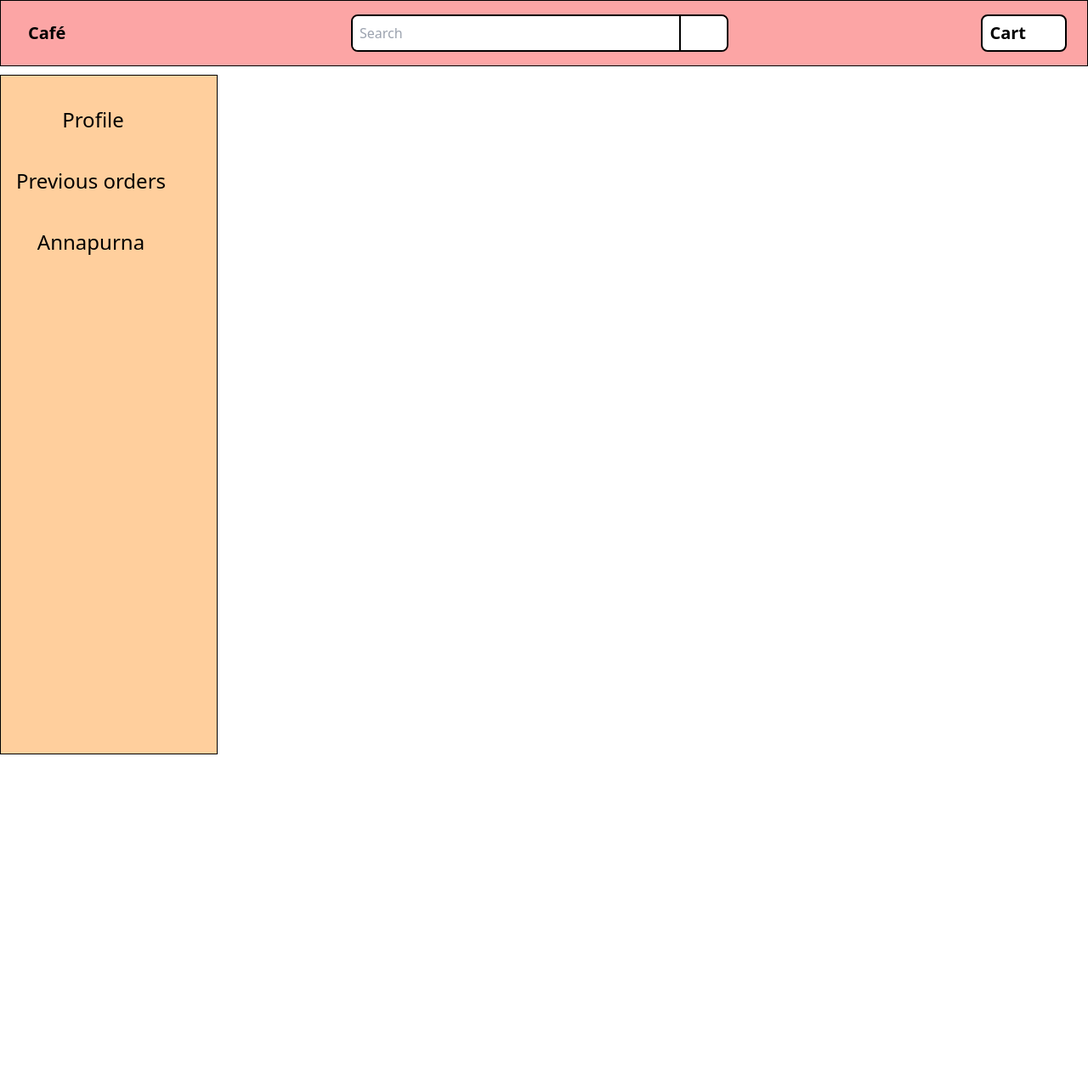
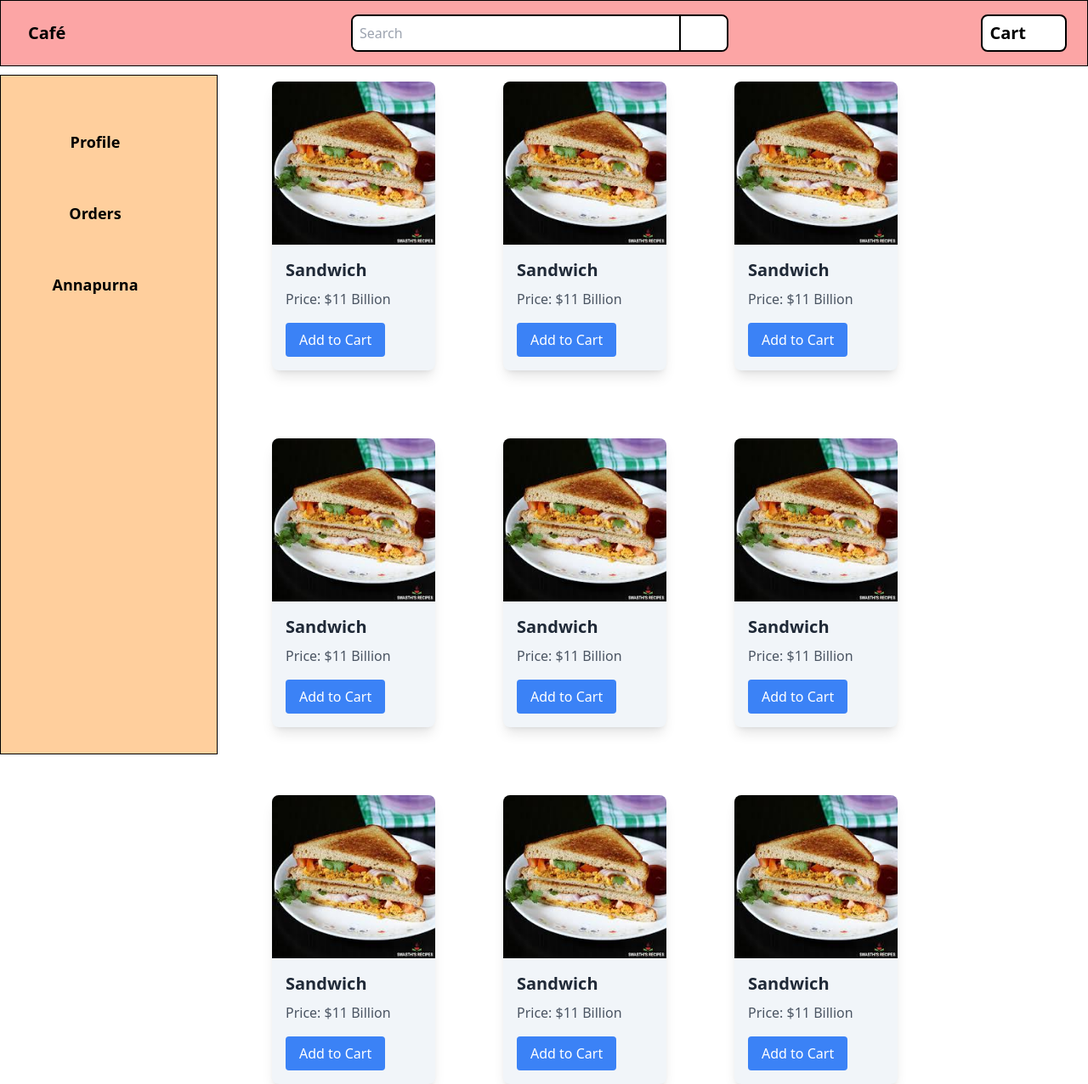
Before and after one commit to iamsyg/Cafe, a React (Vite) app: page / in a window 1280 px wide. Shown: the whole page at 85% size. Before the commit the page ends 800 px from the top, so only its background shows below. Built offline with nearby package versions, Linux system fonts and the light colour scheme; some icons are missing.

Commit message:
Items and responsiveness

```diff
--- a/src/App.jsx
+++ b/src/App.jsx
@@ -4,6 +4,7 @@ import viteLogo from '/vite.svg'
 import './App.css'
 import Navbar from './components/Navbar'
 import Sidebar from './components/Sidebar'
+import Items from './components/Items'
 
 function App() {
   const [count, setCount] = useState(0)
@@ -14,7 +15,7 @@ function App() {
       <div className="sidebar w-1/5 bg-peach text-black fixed top-20 left-0 h-screen p-4 text-2xl border border-black mt-2">
       <Sidebar/>
       </div>
-
+      <Items/>
     </>
   )
 }
--- /dev/null
+++ b/src/components/Items.jsx
@@ -0,0 +1,217 @@
+import React from "react";
+
+const Items = () => {
+  return (
+    <div className="container mx-80 w-3/4 mt-24 flex flex-wrap gap-20">
+      <a href="">
+        <div className="max-w-xs mx-auto bg-slate-100 rounded-lg shadow-lg overflow-hidden">
+          <img
+            className="w-full h-48 object-cover"
+            // src="https://via.placeholder.com/400x300"
+            src="public/sandwich.jpeg"
+            alt="Card Image"
+          />
+          <div className="p-4">
+            <h2 className="text-xl font-semibold text-gray-800">Sandwich</h2>
+            <p className="mt-2 text-gray-600">
+              Price: $11 Billion
+            </p>
+            <a href="">
+            <button className="mt-4 bg-blue-500 text-white px-4 py-2 rounded hover:bg-blue-600">
+              Add to Cart
+            </button>
+            </a>
+
+          </div>
+        </div>
+      </a>
+
+      <a href="">
+        <div className="max-w-xs mx-auto bg-slate-100 rounded-lg shadow-lg overflow-hidden">
+          <img
+            className="w-full h-48 object-cover"
+            // src="https://via.placeholder.com/400x300"
+            src="public/sandwich.jpeg"
+            alt="Card Image"
+          />
+          <div className="p-4">
+            <h2 className="text-xl font-semibold text-gray-800">Sandwich</h2>
+            <p className="mt-2 text-gray-600">
+              Price: $11 Billion
+            </p>
+            <a href="">
+            <button className="mt-4 bg-blue-500 text-white px-4 py-2 rounded hover:bg-blue-600">
+              Add to Cart
+            </button>
+            </a>
+
+          </div>
+        </div>
+      </a>
+
+      <a href="">
+        <div className="max-w-xs mx-auto bg-slate-100 rounded-lg shadow-lg overflow-hidden">
+          <img
+            className="w-full h-48 object-cover"
+            // src="https://via.placeholder.com/400x300"
+            src="public/sandwich.jpeg"
+            alt="Card Image"
+          />
+          <div className="p-4">
+            <h2 className="text-xl font-semibold text-gray-800">Sandwich</h2>
+            <p className="mt-2 text-gray-600">
+              Price: $11 Billion
+            </p>
+            <a href="">
+            <button className="mt-4 bg-blue-500 text-white px-4 py-2 rounded hover:bg-blue-600">
+              Add to Cart
+            </button>
+            </a>
+
+          </div>
+        </div>
+      </a>
+
+      <a href="">
+        <div className="max-w-xs mx-auto bg-slate-100 rounded-lg shadow-lg overflow-hidden">
+          <img
+            className="w-full h-48 object-cover"
+            // src="https://via.placeholder.com/400x300"
+            src="public/sandwich.jpeg"
+            alt="Card Image"
+          />
+          <div className="p-4">
+            <h2 className="text-xl font-semibold text-gray-800">Sandwich</h2>
+            <p className="mt-2 text-gray-600">
+              Price: $11 Billion
+            </p>
+            <a href="">
+            <button className="mt-4 bg-blue-500 text-white px-4 py-2 rounded hover:bg-blue-600">
+              Add to Cart
+            </button>
+            </a>
+
+          </div>
+        </div>
+      </a>
+
+      <a href="">
+        <div className="max-w-xs mx-auto bg-slate-100 rounded-lg shadow-lg overflow-hidden">
+          <img
+            className="w-full h-48 object-cover"
+            // src="https://via.placeholder.com/400x300"
+            src="public/sandwich.jpeg"
+            alt="Card Image"
+          />
+          <div className="p-4">
+            <h2 className="text-xl font-semibold text-gray-800">Sandwich</h2>
+            <p className="mt-2 text-gray-600">
+              Price: $11 Billion
+            </p>
+            <a href="">
+            <button className="mt-4 bg-blue-500 text-white px-4 py-2 rounded hover:bg-blue-600">
+              Add to Cart
+            </button>
+            </a>
+
+          </div>
+        </div>
+      </a>
+
+      <a href="">
+        <div className="max-w-xs mx-auto bg-slate-100 rounded-lg shadow-lg overflow-hidden">
+          <img
+            className="w-full h-48 object-cover"
+            // src="https://via.placeholder.com/400x300"
+            src="public/sandwich.jpeg"
+            alt="Card Image"
+          />
+          <div className="p-4">
+            <h2 className="text-xl font-semibold text-gray-800">Sandwich</h2>
+            <p className="mt-2 text-gray-600">
+              Price: $11 Billion
+            </p>
+            <a href="">
+            <button className="mt-4 bg-blue-500 text-white px-4 py-2 rounded hover:bg-blue-600">
+              Add to Cart
+            </button>
+            </a>
+
+          </div>
+        </div>
+      </a>
+
+      <a href="">
+        <div className="max-w-xs mx-auto bg-slate-100 rounded-lg shadow-lg overflow-hidden">
+          <img
+            className="w-full h-48 object-cover"
+            // src="https://via.placeholder.com/400x300"
+            src="public/sandwich.jpeg"
+            alt="Card Image"
+          />
+          <div className="p-4">
+            <h2 className="text-xl font-semibold text-gray-800">Sandwich</h2>
+            <p className="mt-2 text-gray-600">
+              Price: $11 Billion
+            </p>
+            <a href="">
+            <button className="mt-4 bg-blue-500 text-white px-4 py-2 rounded hover:bg-blue-600">
+              Add to Cart
+            </button>
+            </a>
+
+          </div>
+        </div>
+      </a>
+
+      <a href="">
+        <div className="max-w-xs mx-auto bg-slate-100 rounded-lg shadow-lg overflow-hidden">
+          <img
+            className="w-full h-48 object-cover"
+            // src="https://via.placeholder.com/400x300"
+            src="public/sandwich.jpeg"
+            alt="Card Image"
+          />
+          <div className="p-4">
+            <h2 className="text-xl font-semibold text-gray-800">Sandwich</h2>
+            <p className="mt-2 text-gray-600">
+              Price: $11 Billion
+            </p>
+            <a href="">
+            <button className="mt-4 bg-blue-500 text-white px-4 py-2 rounded hover:bg-blue-600">
+              Add to Cart
+            </button>
+            </a>
+
+          </div>
+        </div>
+      </a>
+
+      <a href="">
+        <div className="max-w-xs mx-auto bg-slate-100 rounded-lg shadow-lg overflow-hidden">
+          <img
+            className="w-full h-48 object-cover"
+            // src="https://via.placeholder.com/400x300"
+            src="public/sandwich.jpeg"
+            alt="Card Image"
+          />
+          <div className="p-4">
+            <h2 className="text-xl font-semibold text-gray-800">Sandwich</h2>
+            <p className="mt-2 text-gray-600">
+              Price: $11 Billion
+            </p>
+            <a href="">
+            <button className="mt-4 bg-blue-500 text-white px-4 py-2 rounded hover:bg-blue-600">
+              Add to Cart
+            </button>
+            </a>
+
+          </div>
+        </div>
+      </a>
+
+    </div>
+  );
+};
+
+export default Items;
--- a/src/components/Navbar.jsx
+++ b/src/components/Navbar.jsx
@@ -3,7 +3,7 @@ import React from "react";
 const Navbar = () => {
   return (
     <nav>
-      <div className="container text-black flex bg-red-300 py-4 px-6 justify-between border border-black">
+      <div className="container text-black flex bg-red-300 py-4 px-6 justify-between border border-black fixed top-0">
         <div className="logo flex items-center  border-black px-2">
           <h1 className="font-bold text-xl gap-5">Café</h1>
           <lord-icon
--- a/src/components/Sidebar.jsx
+++ b/src/components/Sidebar.jsx
@@ -2,45 +2,50 @@ import React from "react";
 
 const Sidebar = () => {
   return (
-    <div className="container ">
-      <div className="profile flex  justify-center my-5">
-        <a href="">
-          <button className="flex gap-3 items-center">
-            <h2>Profile</h2>
+    <div className="container mx-auto p-4 w-full sm:w-3/4 md:w-2/3 lg:w-1/2 xl:w-1/3">
+      {/* Profile Section */}
+      <div className="profile flex justify-center my-5">
+        <a href="#">
+          <button className="flex gap-2 md:gap-3 items-center p-2 md:p-3">
+            <h2 className="text-base md:text-lg font-semibold">Profile</h2>
             <lord-icon
               src="https://cdn.lordicon.com/kdduutaw.json"
               trigger="hover"
               stroke="bold"
               colors="primary:#121331,secondary:#000000"
-              style={{ width: "25px", height: "25px" }}
+              style={{ width: "20px", height: "20px" }}
             ></lord-icon>
           </button>
         </a>
       </div>
-      <div className="previous-order flex justify-center my-10">
-        <a href="">
-          <button className="flex gap-3 items-center">
-            <h2>Previous orders</h2>
+
+      {/* Previous Orders Section in one line */}
+      <div className="previous-order flex justify-center my-5 md:my-8">
+        <a href="#">
+          <button className="flex items-center gap-2 md:gap-3 p-2 md:p-3 whitespace-nowrap">
+            <h2 className="text-base md:text-lg font-semibold">Orders</h2>
             <lord-icon
               src="https://cdn.lordicon.com/jprtoagx.json"
               trigger="hover"
               stroke="bold"
               colors="primary:#121331,secondary:#000000"
-              style={{ width: "30px", height: "30px" }}
+              style={{ width: "20px", height: "20px" }}
             ></lord-icon>
           </button>
         </a>
       </div>
-      <div className="annapurna flex justify-center my-10">
-        <a href="">
-          <button className="flex gap-3 items-center">
-            <h2>Annapurna</h2>
+
+      {/* Annapurna Section */}
+      <div className="annapurna flex justify-center my-5 md:my-8">
+        <a href="#">
+          <button className="flex gap-2 md:gap-3 items-center p-2 md:p-3">
+            <h2 className="text-base md:text-lg font-semibold">Annapurna</h2>
             <lord-icon
               src="https://cdn.lordicon.com/evyyfapb.json"
               trigger="hover"
               stroke="bold"
               colors="primary:#121331,secondary:#000000"
-              style={{ width: "30px", height: "30px" }}
+              style={{ width: "20px", height: "20px" }}
             ></lord-icon>
           </button>
         </a>
--- a/tailwind.config.js
+++ b/tailwind.config.js
@@ -7,7 +7,8 @@ export default {
   theme: {
     extend: {
       colors: {
-        peach: '#FFCF9D',  // You can name it something like 'peach'
+        peach: '#FFCF9D',
+        peachLight: '#FFB26F',
       },
     },
   },
```
Also changed, not shown: public/sandwich.jpeg (added).
